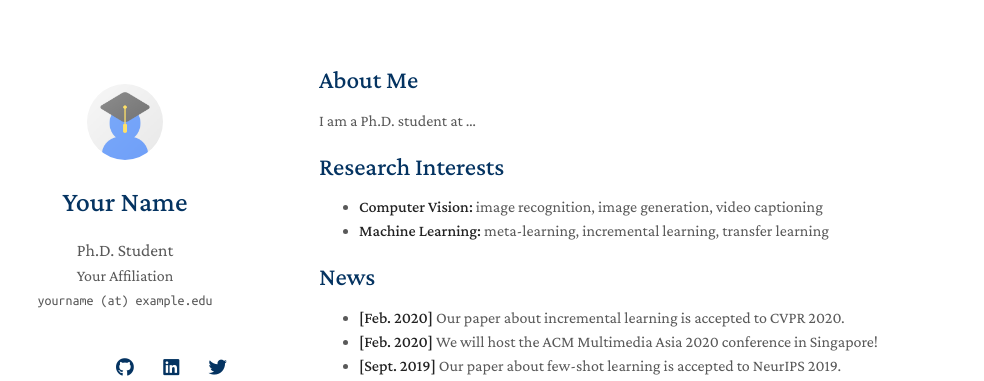
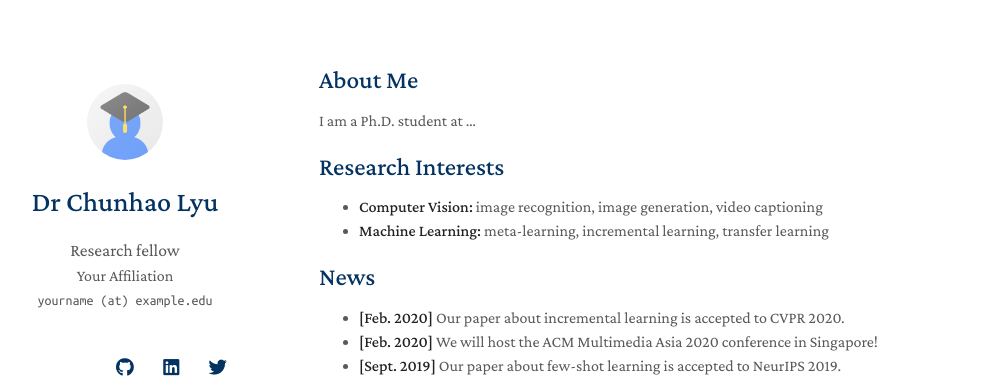
Before and after one commit to TimberEng/chunhao_lyu.github.io, a Jekyll site: the page built from index.md, in a window 1280 px wide. Shown: the top 381 px of the page, without its empty margins (151-1135 px from the left). Built offline with Jekyll 4.4.1, drawn with Linux system fonts in a browser that asks for light colours; nearby versions of some CDN libraries; a style sheet for code colours, icons or effects is not loaded; our own code applies the rules of GitHub Pages for plain Markdown files.

Commit message:
Update _config.yml

```diff
--- a/_config.yml
+++ b/_config.yml
@@ -1,7 +1,7 @@
 url: "chunhao_lyu.abc"
 # Basic Information
-title: Your Name
-position: Ph.D. Student
+title: Dr Chunhao Lyu
+position: Research fellow
 affiliation: Your Affiliation
 email: yourname (at) example.edu
 
```
